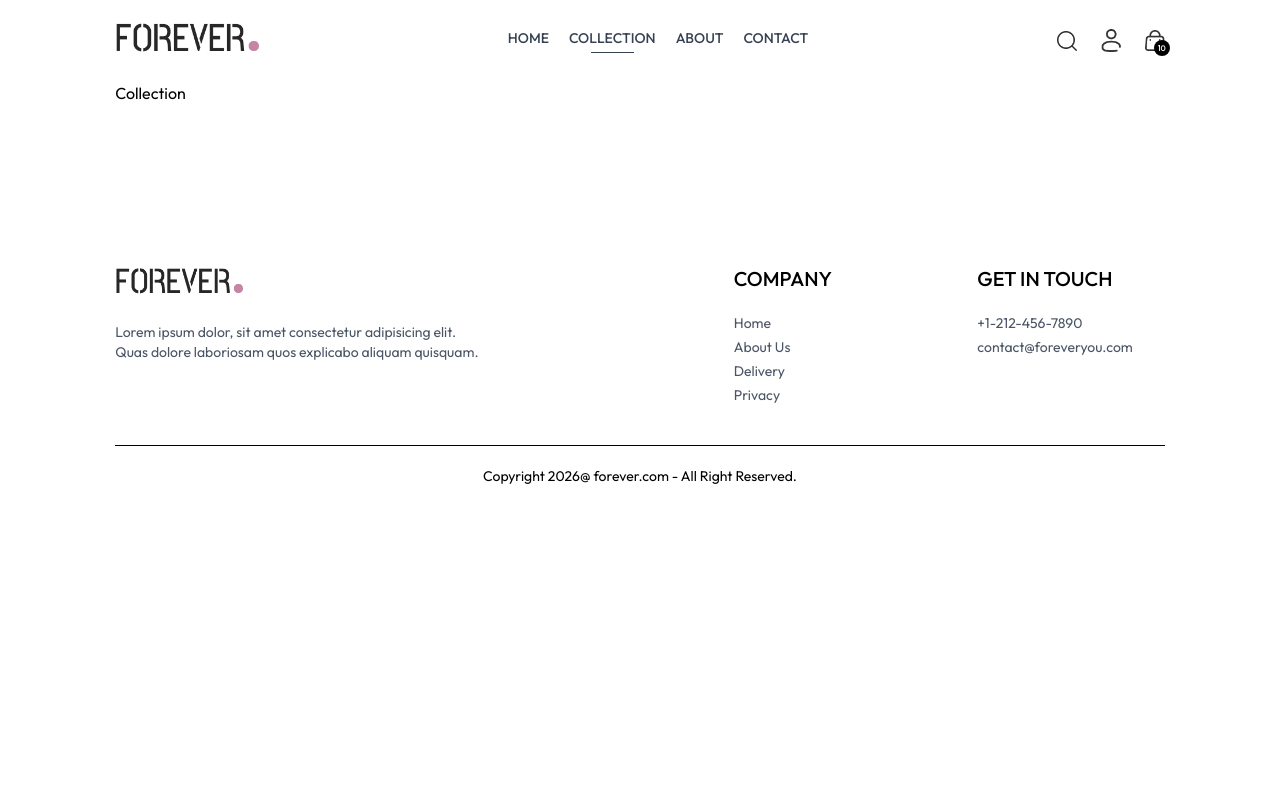
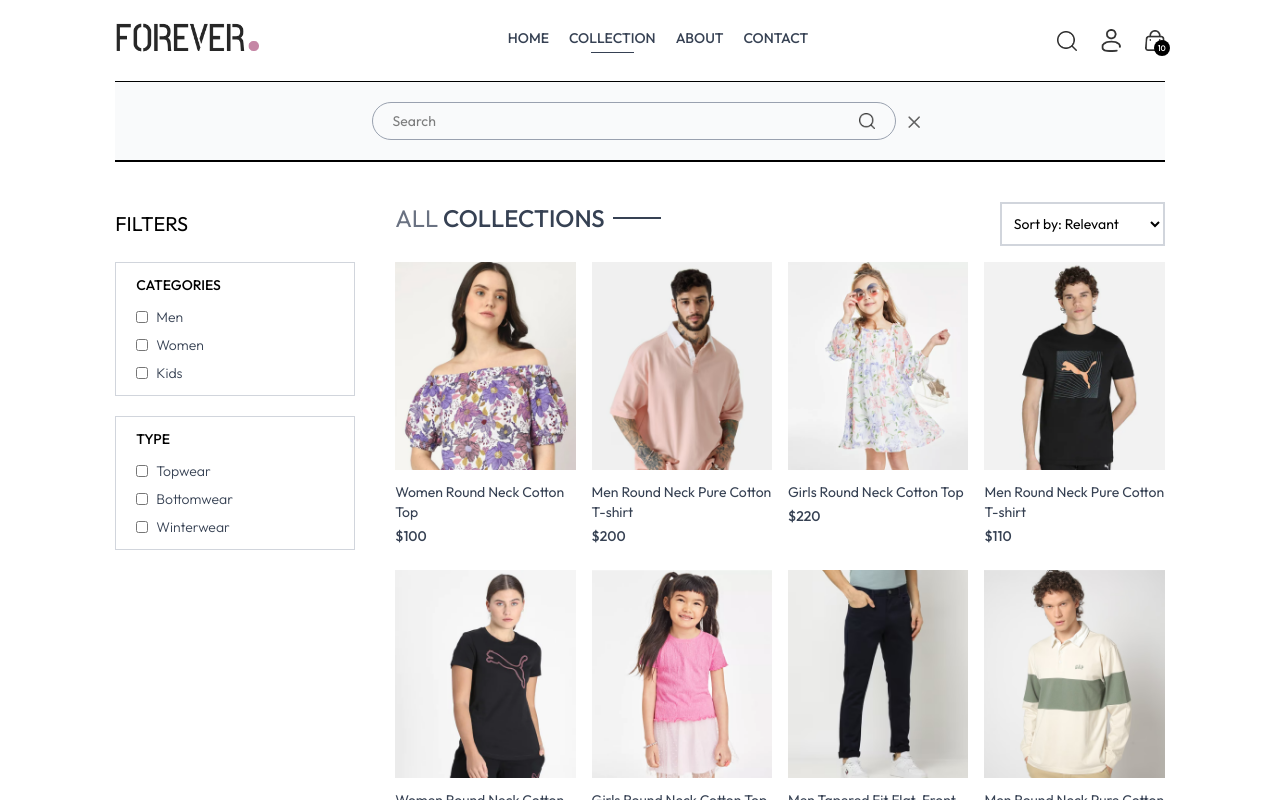
Before and after one commit to ayushasunuwar/E-commerce, a React app in the folder Frontend/: page /collection in a window 1280 px wide. Both pictures are taken after a click on the picture 1066 px from the left and 40 px from the top of the page. Shown: the top 800 px of the page. Built offline with nearby package versions, Linux system fonts and the light colour scheme; the HTML template or start-up script is replaced by a standard one.

Commit message:
Search and filtering of collections completed

```diff
--- a/Frontend/src/App.jsx
+++ b/Frontend/src/App.jsx
@@ -11,11 +11,13 @@
 import Orders from './Pages/Orders'
 import Navbar from './Components/Navbar'
 import Footer from './Components/Footer'
+import SearchBar from './Components/SearchBar'
 
 const App = () => {
   return (
     <div className='px-4 sm:px-[5vw] md:px-[7vw] lg:px-[9vw]'>
       <Navbar/>
+      <SearchBar/>
 
       <Routes>
         <Route path='/' element={<Home/>}/>
--- a/Frontend/src/Components/Navbar.jsx
+++ b/Frontend/src/Components/Navbar.jsx
@@ -1,10 +1,13 @@
-import React, { useState } from 'react'
+import React, { useContext, useState } from 'react'
 import { assets } from '../assets/front_end_assets/assets'
 import { Link, NavLink } from 'react-router-dom'
+import { ShopContext } from '../Context/ShopContext';
 
 const Navbar = () => {
 
   const [visible, setVisible] = useState(false);
+
+  const { setShowSearch } = useContext(ShopContext);
 
   return (
     <div className='flex items-center justify-between py-5 font-medium'>
@@ -34,7 +37,7 @@
         </ul>
 
         <div className='flex items-center gap-6'>
-          <img src={assets.search_icon} className='w-5 cursor-pointer' alt="" />
+          <img onClick={() => setShowSearch(true)} src={assets.search_icon} className='w-5 cursor-pointer' alt="" />
 
           <div className='group relative'>
             <img className='w-5 cursor-pointer' src={assets.profile_icon} alt="" />
--- /dev/null
+++ b/Frontend/src/Components/SearchBar.jsx
@@ -0,0 +1,34 @@
+import React, { useContext, useEffect, useState } from 'react'
+import { ShopContext } from '../Context/ShopContext'
+import { assets } from '../assets/front_end_assets/assets';
+import { useLocation } from 'react-router-dom';
+
+const SearchBar = () => {
+
+    const { search, setSearch, showSearch, setShowSearch } = useContext(ShopContext);
+    const [visible, setVisible] = useState(false);
+
+    const location = useLocation();
+
+    useEffect(() => {
+      if (location.pathname.includes('collection')) {
+        setVisible(true);
+      }
+      else{
+        setVisible(false);
+      }
+    }, [location])
+
+  return showSearch && visible ? (
+    <div className='border-t border-b bg-gray-50 text-center'>
+        <div className='inline-flex items-center justify-center border border-gray-400 px-5 py-2 my-5 mx-3 rounded-full w-3/4 sm:w-1/2'>
+            <input value={search} onChange={(e) => setSearch(e.target.value)} className='flex-1 outline-none bg-inherit text-sm' type="text" placeholder='Search' />
+            <img className='w-4' src={assets.search_icon} alt="" />
+        </div>
+
+        <img onClick={() => setShowSearch(false)} className='inline w-3 cursor-pointer' src={assets.cross_icon} alt="" />
+    </div>
+  ) : null
+}
+
+export default SearchBar
--- a/Frontend/src/Context/ShopContext.jsx
+++ b/Frontend/src/Context/ShopContext.jsx
@@ -1,4 +1,4 @@
-import { createContext } from "react";
+import { createContext, useState } from "react";
 import { products } from "../assets/front_end_assets/assets";
 
 
@@ -8,9 +8,12 @@
 
     const currency = '$';
     const delivery_fee = 10;
+    const [search, setSearch] = useState('');
+    const [showSearch, setShowSearch] = useState(false);
 
     const value = {
-        products, currency, delivery_fee
+        products, currency, delivery_fee,
+        search, setSearch, showSearch, setShowSearch
     }
 
     return(
--- a/Frontend/src/Pages/Collection.jsx
+++ b/Frontend/src/Pages/Collection.jsx
@@ -1,8 +1,162 @@
-import React from 'react'
+import React, { useContext, useEffect, useState } from 'react'
+import { ShopContext } from '../Context/ShopContext';
+import { assets } from '../assets/front_end_assets/assets';
+import Title from '../Components/Title';
+import ProductItem from '../Components/ProductItem';
 
 const Collection = () => {
+
+  const { products, search, showSearch } = useContext(ShopContext);
+  const [showFilter, setShowFilter] = useState(false);
+  const [filterProducts, setFilterProducts] = useState([]);
+  const [category, setCategory] = useState([]);
+  const [subCategory, setSubCategory] = useState([]);
+  const [sortType, setSortType] = useState('relevent');
+
+  const toggleCategory = (e) => {
+
+    if (category.includes(e.target.value)) {
+        setCategory(prev => prev.filter(item => item !== e.target.value))
+    }
+    else{
+        setCategory(prev => [...prev, e.target.value])
+    }
+
+  }
+
+  const toggleSubCategory = (e) => {
+    if (subCategory.includes(e.target.value)) {
+        setSubCategory(prev => prev.filter(item => item !== e.target.value))
+    }
+    else{
+        setSubCategory(prev => [...prev, e.target.value])
+    }
+  }
+
+  const applyFilter = () => {
+
+    let productsCopy = products.slice();
+
+    if (showSearch && search) {
+        productsCopy = productsCopy.filter(item => item.name.toLowerCase().includes(search.toLowerCase()))
+    }
+
+    if (category.length > 0) {
+        productsCopy = productsCopy.filter(item => category.includes(item.category))
+    }
+
+    if (subCategory.length > 0) {
+        productsCopy = productsCopy.filter(item => subCategory.includes(item.subCategory))
+    }
+
+    setFilterProducts(productsCopy);
+
+  }
+
+  const sortProduct = () => {
+
+    let fpCopy = [...filterProducts];
+
+    switch(sortType) {
+        case 'low-high':
+            setFilterProducts([...fpCopy].sort((a, b) => (a.price - b.price)));
+            break;
+
+        case 'high-low':
+            setFilterProducts([...fpCopy].sort((a, b) => (b.price - a.price)));
+            break;
+
+        default:
+            applyFilter();
+            break;
+    }
+
+  }
+
+
+  useEffect(() => {
+    applyFilter();
+  }, [category, subCategory,search, showSearch])
+
+  useEffect(() => {
+    sortProduct();
+  }, [sortType])
+
+//   useEffect(() => {
+//     console.log(category)
+//   }, [category])
+
   return (
-    <div>Collection</div>
+    <div className='flex flex-col sm:flex-row gap-1 sm:gap-10 pt-10 border-t'>
+
+      {/* Filter Options */}
+      <div className='min-w-60'>
+          <p onClick={() => setShowFilter(!showFilter)} className='my-2 text-xl flex items-center cursor-pointer gap-2'>FILTERS
+            <img className={`h-3 sm:hidden ${showFilter ? 'rotate-90' : ''}`} src={assets.dropdown_icon} alt="" />
+          </p>
+
+          {/* Category Filter */}
+          <div className={`border border-gray-300 pl-5 py-3 mt-6 ${showFilter ? '' : 'hidden'} sm:block`}>
+              <p className='mb-3 text-sm font-medium'>CATEGORIES</p>
+              <div className='flex flex-col gap-2 text-sm font-light text-gray-700'>
+                  <p className='flex gap-2'>
+                      <input className='w-3' type="checkbox" name="" id="" value={'Men'} onChange={toggleCategory} /> Men
+                  </p>
+
+                  <p className='flex gap-2'>
+                      <input className='w-3' type="checkbox" name="" id="" value={'Women'} onChange={toggleCategory} /> Women
+                  </p>
+
+                  <p className='flex gap-2'>
+                      <input className='w-3' type="checkbox" name="" id="" value={'Kids'} onChange={toggleCategory} /> Kids
+                  </p>
+              </div>
+          </div>
+
+          {/* SubCategory Filter */}
+          <div className={`border border-gray-300 pl-5 py-3 my-5 ${showFilter ? '' : 'hidden'} sm:block`}>
+              <p className='mb-3 text-sm font-medium'>TYPE</p>
+              <div className='flex flex-col gap-2 text-sm font-light text-gray-700'>
+                  <p className='flex gap-2'>
+                      <input className='w-3' type="checkbox" name="" id="" value={'Topwear'} onChange={toggleSubCategory} /> Topwear
+                  </p>
+
+                  <p className='flex gap-2'>
+                      <input className='w-3' type="checkbox" name="" id="" value={'Bottomwear'} onChange={toggleSubCategory} /> Bottomwear
+                  </p>
+
+                  <p className='flex gap-2'>
+                      <input className='w-3' type="checkbox" name="" id="" value={'Winterwear'} onChange={toggleSubCategory} /> Winterwear
+                  </p>
+              </div>
+          </div>
+      </div>
+
+      {/* Right Side */}
+      <div className='flex-1'>
+
+        <div className='flex justify-between text-base sm:text-2xl mb-4'>
+            <Title text1={'ALL'} text2={'COLLECTIONS'}/>
+            {/* Product Sort */}
+            <select onChange={(e) => setSortType(e.target.value)} className='border-2 border-gray-300 text-sm px-2'>
+                <option value="relevent">Sort by: Relevant</option>
+                <option value="low-high">Sort by: Low to High</option>
+                <option value="high-low">Sort by: High to Low</option>
+            </select>
+        </div>
+
+        {/* Map Products */}
+        <div className='grid grid-cols-2 md:grid-cols-3 lg:grid-cols-4 gap-4 gap-y-6'>
+            {
+                filterProducts.map((item, index) => (
+                    <ProductItem key={item.index} name={item.name} id={item._id} price={item.price} image={item.image}/>
+                ))
+            }
+        </div>
+
+      </div>
+
+    </div>
   )
 }
 
```
